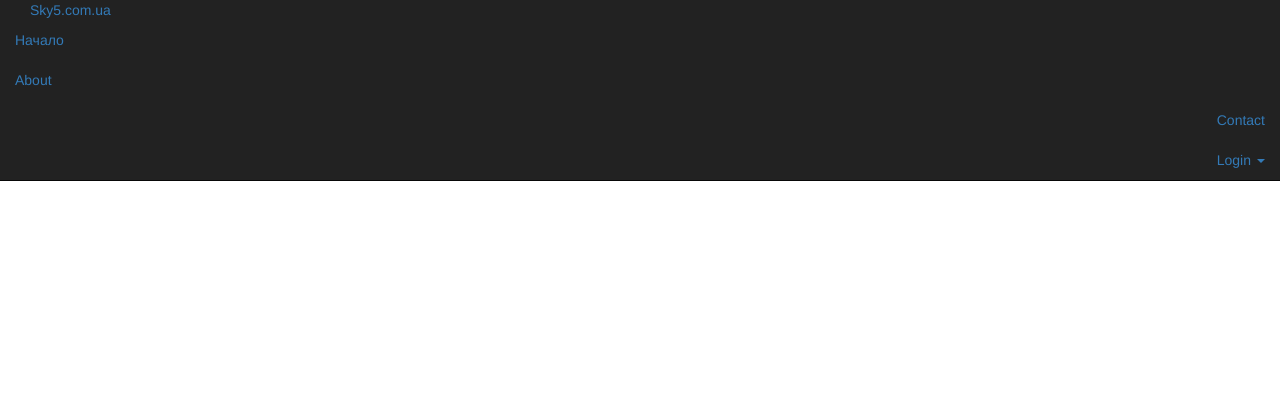
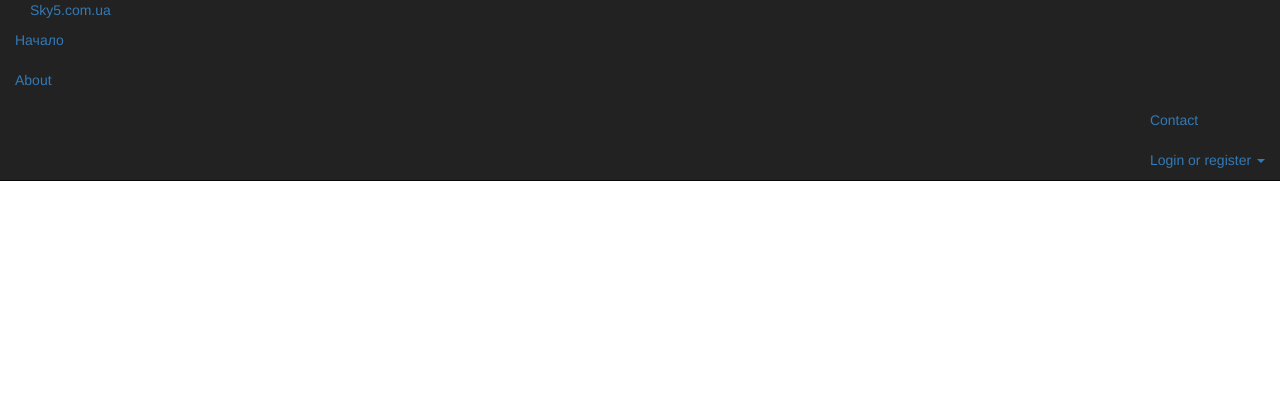
Before and after one commit to grengojbo/django-app, a Django app: page / in a window 1280 px wide. Shown: the top 420 px of the page. Run offline with Django 3.2, Linux system fonts and the light colour scheme; style sheets or scripts are compiled from the project's sources; some libraries are stand-ins or nearby versions.

Commit message:
modify translate

```diff
--- a/DjangoApp/base/templates/base.html
+++ b/DjangoApp/base/templates/base.html
@@ -50,15 +50,15 @@
             <ul class="nav pull-right">
                 <li  class="divider-vertical"><a href="#contact"><i class="icon-envelope-alt icon-large"></i> {% trans 'Contact' %}</a></li>
                 <li  class="dropdown">
-                    <a href="#" class="dropdown-toggle" data-toggle="dropdown"><i class="icon-user icon-large"></i> Login <b class="caret"></b></a>
+                    <a href="#" class="dropdown-toggle" data-toggle="dropdown"><i class="icon-user icon-large"></i> {% trans 'Login or register' %} <b class="caret"></b></a>
                     <ul class="dropdown-menu">
                     {% if user.is_authenticated %}
-                        <li><a href="#"><i class="icon-signin"></i> Login In</a></li>
+                        <li><a href="#"><i class="icon-signin"></i> {% trans 'Log In' %}</a></li>
                         <li class="divider"></li>
                     {% else %}
-                        <li><a href="#"><i class="icon-signin"></i> Login In</a></li>
+                        <li><a href="#"><i class="icon-signin"></i> {% trans 'Log In' %}</a></li>
                         <li class="divider"></li>
-                        <li><a href="#"><i class="icon-key"></i> Registered</a></li>
+                        <li><a href="#"><i class="icon-key"></i> {% trans 'Register' %}</a></li>
                     {% endif %}
                     </ul>
                 </li>
```
